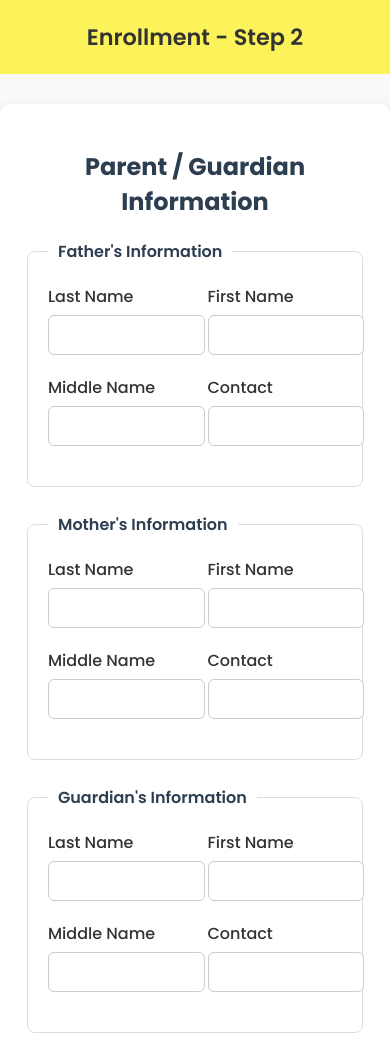
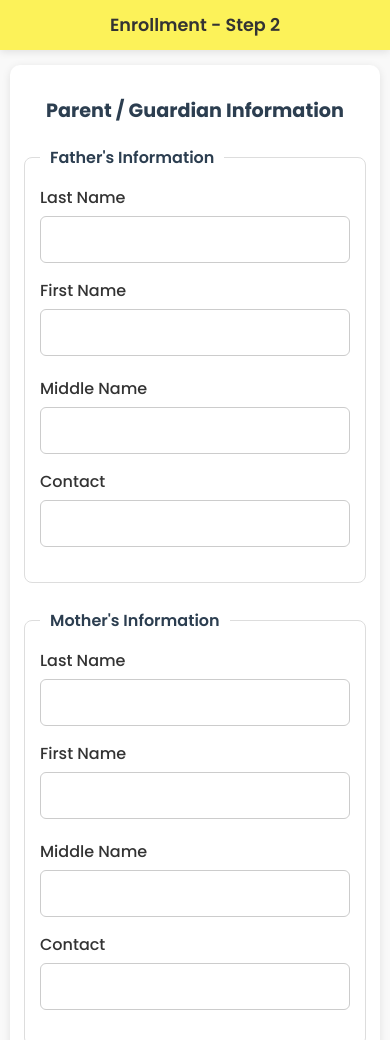
Before and after one commit to Judeecode/BSHS_ES, a plain HTML site: page step2.html in a window 390 px wide. Shown: the top 1040 px of the page. Drawn offline with Linux system fonts and the light colour scheme.

Commit message:
step2.html

```diff
--- a/step2.html
+++ b/step2.html
@@ -6,17 +6,147 @@
   <title>Enrollment - Step 2</title>
   <link href="https://fonts.googleapis.com/css2?family=Poppins:wght@300;400;500;600;700&display=swap" rel="stylesheet">
   <style>
-    body {font-family:'Poppins',sans-serif;background:#f9f9f9;margin:0;padding:0;color:#333;}
-    header {background:#FCF259;padding:20px;text-align:center;font-size:1.4em;font-weight:600;}
-    form {max-width:900px;margin:30px auto;padding:25px;background:#fff;border-radius:10px;box-shadow:0 2px 8px rgba(0,0,0,0.1);}
-    h2 {margin-bottom:20px;text-align:center;color:#2c3e50;}
-    fieldset {border:1px solid #ddd;border-radius:8px;margin-bottom:25px;padding:20px;}
-    legend {font-weight:600;color:#2c3e50;padding:0 10px;}
-    .form-row {display:grid;grid-template-columns:1fr 1fr;gap:25px;margin-bottom:20px;}
-    label {font-weight:500;display:block;margin-bottom:6px;}
-    input {width:100%;padding:10px;border:1px solid #ccc;border-radius:6px;font-size:1em;}
-    .btn {display:block;background:#ff7b00;color:#fff;padding:12px 25px;border-radius:6px;font-size:1.1em;cursor:pointer;border:none;margin:20px auto 0;}
-    .btn:hover {background:#e86a00;}
+    * {
+      box-sizing: border-box;
+    }
+    body {
+      font-family:'Poppins',sans-serif;
+      background:#f9f9f9;
+      margin:0;
+      padding:0;
+      color:#333;
+      -webkit-font-smoothing: antialiased;
+    }
+    header {
+      background:#FCF259;
+      padding:20px;
+      text-align:center;
+      font-size:1.4em;
+      font-weight:600;
+      box-shadow: 0 2px 8px rgba(0,0,0,0.1);
+    }
+    form {
+      max-width:900px;
+      margin:30px auto;
+      padding:25px;
+      background:#fff;
+      border-radius:10px;
+      box-shadow:0 2px 8px rgba(0,0,0,0.1);
+    }
+    h2 {
+      margin-bottom:20px;
+      font-size:1.5em;
+      text-align:center;
+      color:#2c3e50;
+    }
+    fieldset {
+      border:1px solid #ddd;
+      border-radius:8px;
+      margin-bottom:25px;
+      padding:20px;
+    }
+    legend {
+      font-weight:600;
+      color:#2c3e50;
+      padding:0 10px;
+    }
+    .form-row {
+      display:grid;
+      grid-template-columns:1fr 1fr;
+      gap:25px;
+      margin-bottom:20px;
+    }
+    label {
+      font-weight:500;
+      display:block;
+      margin-bottom:6px;
+    }
+    input {
+      width:100%;
+      padding:10px;
+      border:1px solid #ccc;
+      border-radius:6px;
+      font-size:1em;
+      font-family: 'Poppins', sans-serif;
+    }
+    input:focus {
+      outline: none;
+      border-color: #ff7b00;
+      box-shadow: 0 0 0 2px rgba(255, 123, 0, 0.1);
+    }
+    .btn {
+      display:inline-block;
+      background:#ff7b00;
+      color:#fff;
+      padding:12px 25px;
+      border-radius:6px;
+      font-size:1.1em;
+      font-weight:500;
+      cursor:pointer;
+      border:none;
+      transition: all 0.3s ease;
+    }
+    .btn:hover {
+      background:#e86a00;
+      transform: translateY(-2px);
+      box-shadow: 0 4px 12px rgba(255, 123, 0, 0.3);
+    }
+    .btn-container {
+      display:flex;
+      justify-content:space-between;
+      gap: 15px;
+      margin-top: 20px;
+    }
+
+    /* Responsive Design */
+    @media (max-width: 768px) {
+      header {
+        font-size: 1.2em;
+        padding: 15px;
+      }
+      form {
+        margin: 20px 15px;
+        padding: 20px 15px;
+      }
+      h2 {
+        font-size: 1.3em;
+      }
+      .form-row {
+        grid-template-columns: 1fr;
+        gap: 15px;
+      }
+      fieldset {
+        padding: 15px;
+      }
+      .btn-container {
+        flex-direction: column;
+      }
+      .btn {
+        width: 100%;
+        text-align: center;
+      }
+    }
+
+    @media (max-width: 480px) {
+      header {
+        font-size: 1.1em;
+        padding: 12px;
+      }
+      form {
+        margin: 15px 10px;
+        padding: 15px 12px;
+      }
+      h2 {
+        font-size: 1.2em;
+      }
+      input {
+        font-size: 16px; /* Prevents zoom on iOS */
+      }
+      .btn {
+        padding: 12px 20px;
+        font-size: 1em;
+      }
+    }
   </style>
 </head>
 <body>
@@ -43,10 +173,10 @@
       <div class="form-row"><div><label>Middle Name</label><input type="text" name="guardian_middle"></div><div><label>Contact</label><input type="text" name="guardian_contact"></div></div>
     </fieldset>
 
-    <div style="display:flex;justify-content:space-between;">
-        <button type="button" class="btn" onclick="goBack()">⬅️ Previous</button>
-        <button type="button" class="btn" onclick="saveStep2()">Next Step ➡️</button>
-      </div>
+    <div class="btn-container">
+      <button type="button" class="btn" onclick="goBack()">⬅️ Previous</button>
+      <button type="button" class="btn" onclick="saveStep2()">Next Step ➡️</button>
+    </div>
   </form>
 
   <script>
```
